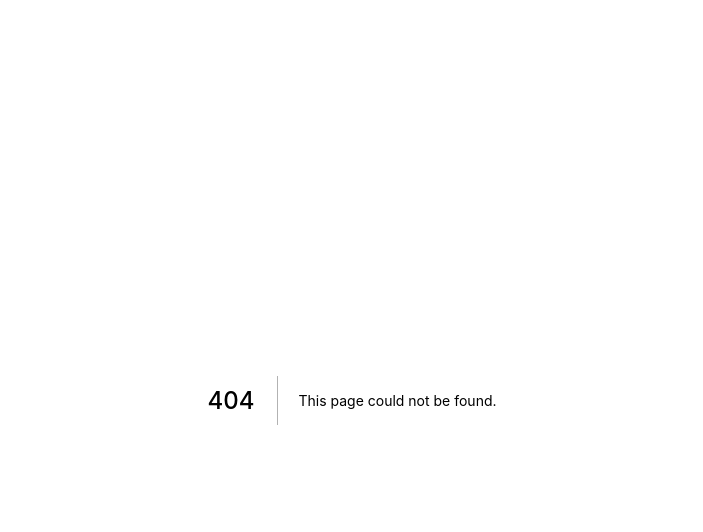
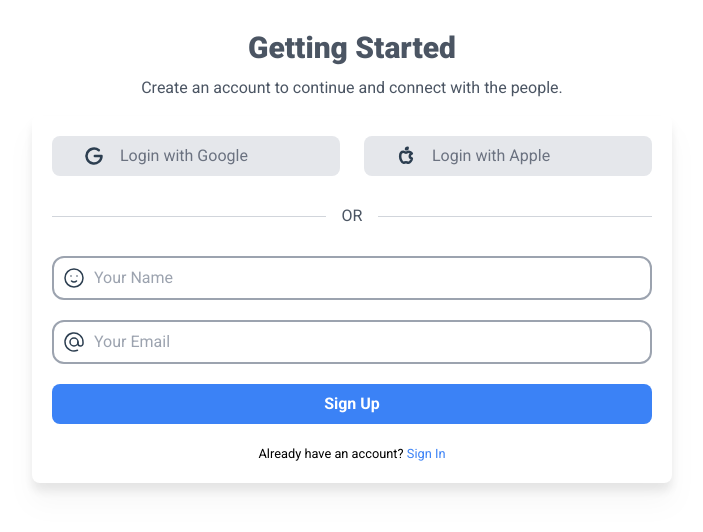
Before and after one commit to MyRoWARE/social-network, a Next.js app: page /signup in a window 1280 px wide. Before the commit this address had no page. Shown: the top 532 px of the page, without its empty margins (288-991 px from the left). Built offline with nearby package versions, Linux system fonts and the light colour scheme.

Commit message:
added signup page

```diff
--- /dev/null
+++ b/components/Form/ExternalSignup.jsx
@@ -0,0 +1,54 @@
+import React from "react";
+
+export const GoogleExternalSignup = () => {
+	return (
+		<a
+			href="#"
+			className="bg-gray-200 hover:bg-gray-300 w-[48%] px-6 py-2 flex gap-2 items-center rounded-lg"
+		>
+			<svg
+				xmlns="http://www.w3.org/2000/svg"
+				className="icon icon-tabler icon-tabler-brand-google mx-2"
+				width="20"
+				height="20"
+				viewBox="0 0 24 24"
+				strokeWidth="3"
+				stroke="#2c3e50"
+				fill="none"
+				strokeLinecap="round"
+				strokeLinejoin="round"
+			>
+				<path stroke="none" d="M0 0h24v24H0z" fill="none" />
+				<path d="M17.788 5.108a9 9 0 1 0 3.212 6.892h-8" />
+			</svg>
+			<span className="text-gray-500">Login with Google</span>
+		</a>
+	);
+};
+
+export const AppleExternalSignup = () => {
+	return (
+		<a
+			href="#"
+			className="bg-gray-200 hover:bg-gray-300 w-[48%] px-6 py-2 flex gap-2 items-center rounded-lg"
+		>
+			<svg
+				xmlns="http://www.w3.org/2000/svg"
+				className="icon icon-tabler icon-tabler-brand-apple mx-2"
+				width="20"
+				height="20"
+				viewBox="0 0 24 24"
+				strokeWidth="3"
+				stroke="#2c3e50"
+				fill="none"
+				strokeLinecap="round"
+				strokeLinejoin="round"
+			>
+				<path stroke="none" d="M0 0h24v24H0z" fill="none" />
+				<path d="M9 7c-3 0 -4 3 -4 5.5c0 3 2 7.5 4 7.5c1.088 -.046 1.679 -.5 3 -.5c1.312 0 1.5 .5 3 .5s4 -3 4 -5c-.028 -.01 -2.472 -.403 -2.5 -3c-.019 -2.17 2.416 -2.954 2.5 -3c-1.023 -1.492 -2.951 -1.963 -3.5 -2c-1.433 -.111 -2.83 1 -3.5 1c-.68 0 -1.9 -1 -3 -1z" />
+				<path d="M12 4a2 2 0 0 0 2 -2a2 2 0 0 0 -2 2" />
+			</svg>
+			<span className="text-gray-500">Login with Apple</span>
+		</a>
+	);
+};
--- /dev/null
+++ b/components/Form/index.jsx
@@ -0,0 +1,36 @@
+import React from "react";
+import { TextInput } from "../NameInput";
+import { GoogleExternalSignup, AppleExternalSignup } from "./ExternalSignup";
+
+export const Form = ({ login, signup }) => {
+	return (
+		<form className="bg-white rounded-lg p-5 mx-4 md:mx-auto flex flex-col justify-between gap-5 drop-shadow-xl">
+			<div className="signup-with flex justify-between">
+				<GoogleExternalSignup />
+				<AppleExternalSignup />
+			</div>
+
+			<div className="relative flex py-2 items-center">
+				<div className="flex-grow border-t border-gray-300"></div>
+				<span className="flex-shrink mx-4 text-gray-600">OR</span>
+				<div className="flex-grow border-t border-gray-300"></div>
+			</div>
+
+			<TextInput type="name" />
+			<TextInput type="email" />
+
+			<button
+				className="bg-blue-500 hover:bg-blue-700 text-white w-full font-bold py-2 px-4 rounded-lg focus:outline-none focus:shadow-outline"
+				type="button"
+			>
+				Sign Up
+			</button>
+			<small className="mx-auto">
+				Already have an account?{" "}
+				<a className="text-blue-500 hover:text-blue-700" href="#">
+					Sign In
+				</a>
+			</small>
+		</form>
+	);
+};
--- /dev/null
+++ b/pages/signup.jsx
@@ -0,0 +1,17 @@
+import React from "react";
+import { Form, Title } from "../components";
+
+const Signup = () => {
+	return (
+		<div className="md:w-2/3 lg:w-1/2 m-auto py-5">
+			<Title
+				heading="Getting Started"
+				subheading="Create an account to continue and connect with the people."
+			/>
+
+			<Form />
+		</div>
+	);
+};
+
+export default Signup;
```
Also changed, not shown: components/index.js (+5 -4 lines), 2 other files (tests, documents, lock files or other folders).
